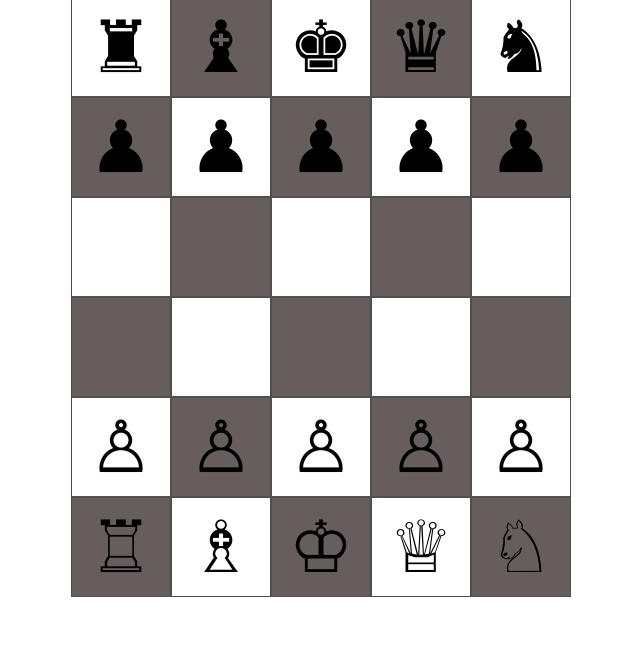
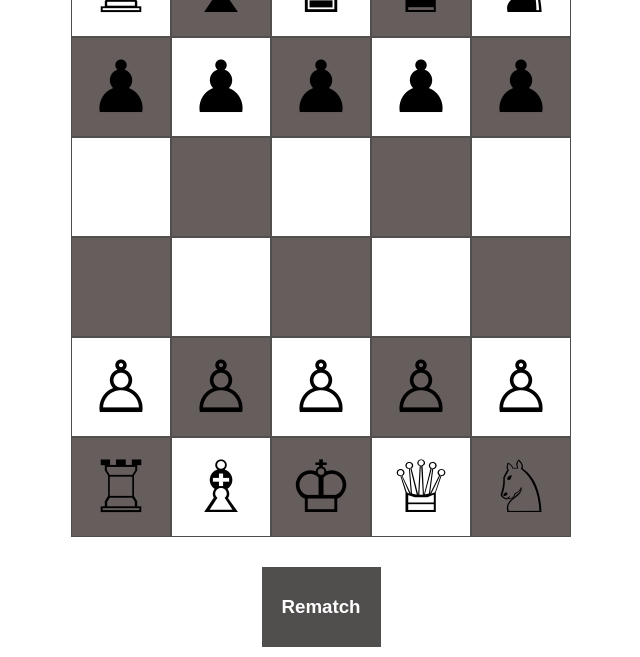
Before and after one commit to rifah43/mini_chess, a website with bundled scripts: page chessUI2/index2.html in a window 1280 px wide. Shown: the part 143-800 px from the top of the page, without its empty margins (319-959 px from the left). Built offline with nearby package versions, Linux system fonts and the light colour scheme.

Commit message:
style added

```diff
--- a/chessUI2/index2.html
+++ b/chessUI2/index2.html
@@ -55,9 +55,10 @@
             <div class="square" data-row="5" data-col="4"><button id="r5c4"></button></div>
 
 
-            <!-- <br><br>
-            <div class="div1" style="text-align: center;">
-                <button onclick="rematch()">
+        </div>
+        <div>
+            <div class="buttons">
+                <button onclick="rematch()" id="restart-button">
                     <h3>Rematch</h3>
                 </button>
             </div>
@@ -66,10 +67,7 @@
                 function rematch() {
                     location.reload();
                 }
-            </script> -->
-
-        </div>
-        <div>
+            </script>
 
 </body>
 
--- a/chessUI2/style.css
+++ b/chessUI2/style.css
@@ -62,3 +62,31 @@ body {
 .square button:focus {
     outline: none;
 }
+
+#restart-button,
+#quit-button {
+    margin: 0 10px;
+}
+
+#restart-button {
+    display: block;
+    margin: 10px auto;
+    padding: 10px 20px;
+    font-size: 16px;
+    background-color: #514e4e;
+    color: white;
+    border: none;
+    cursor: pointer;
+    transition: background-color 0.3s;
+}
+
+#restart-button:hover {
+    background-color: #c6e8ff;
+    color: rgb(0, 0, 0);
+}
+.buttons {
+    display: flex;
+    justify-content: center;
+    align-items: center;
+    margin-top: 20px;
+}
```
